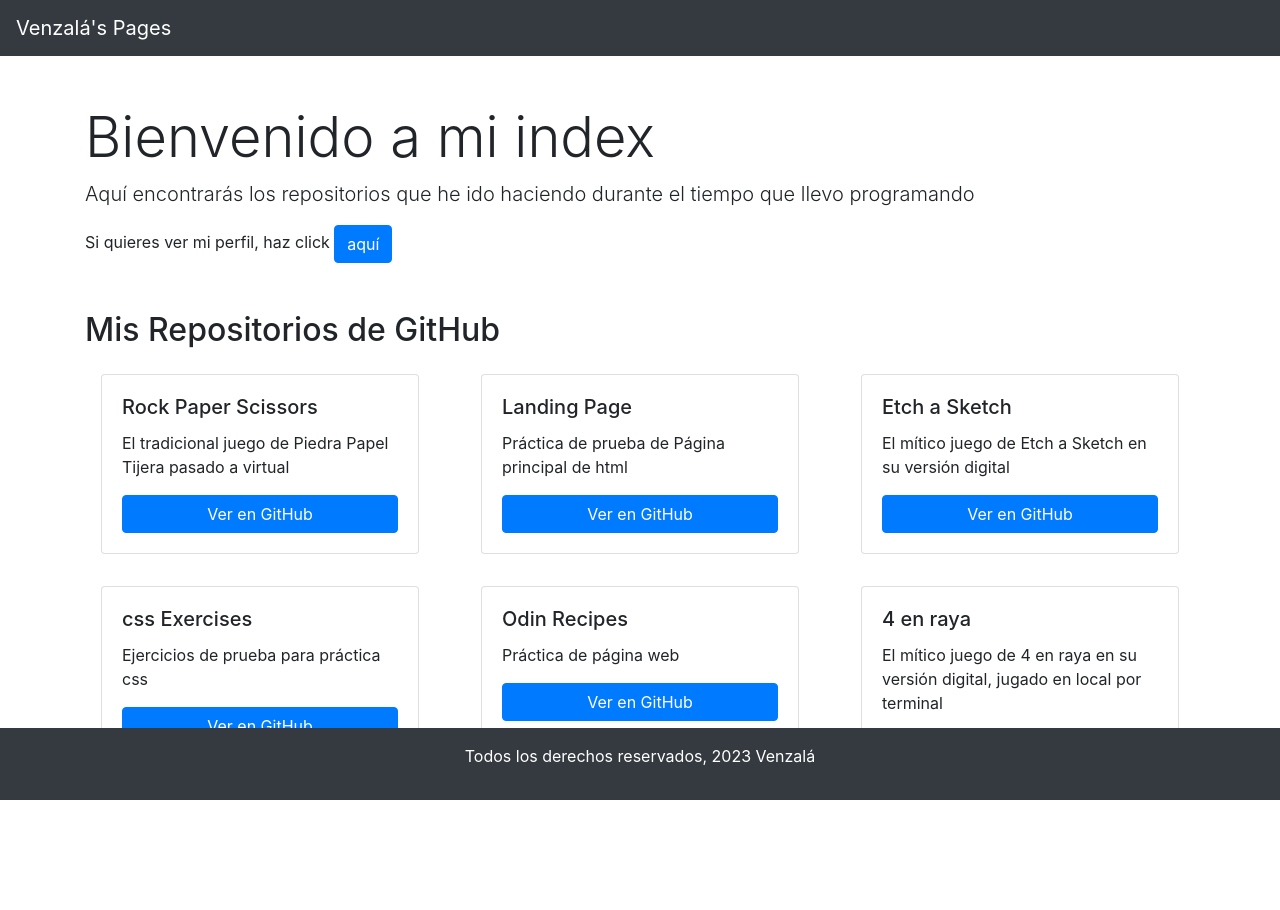
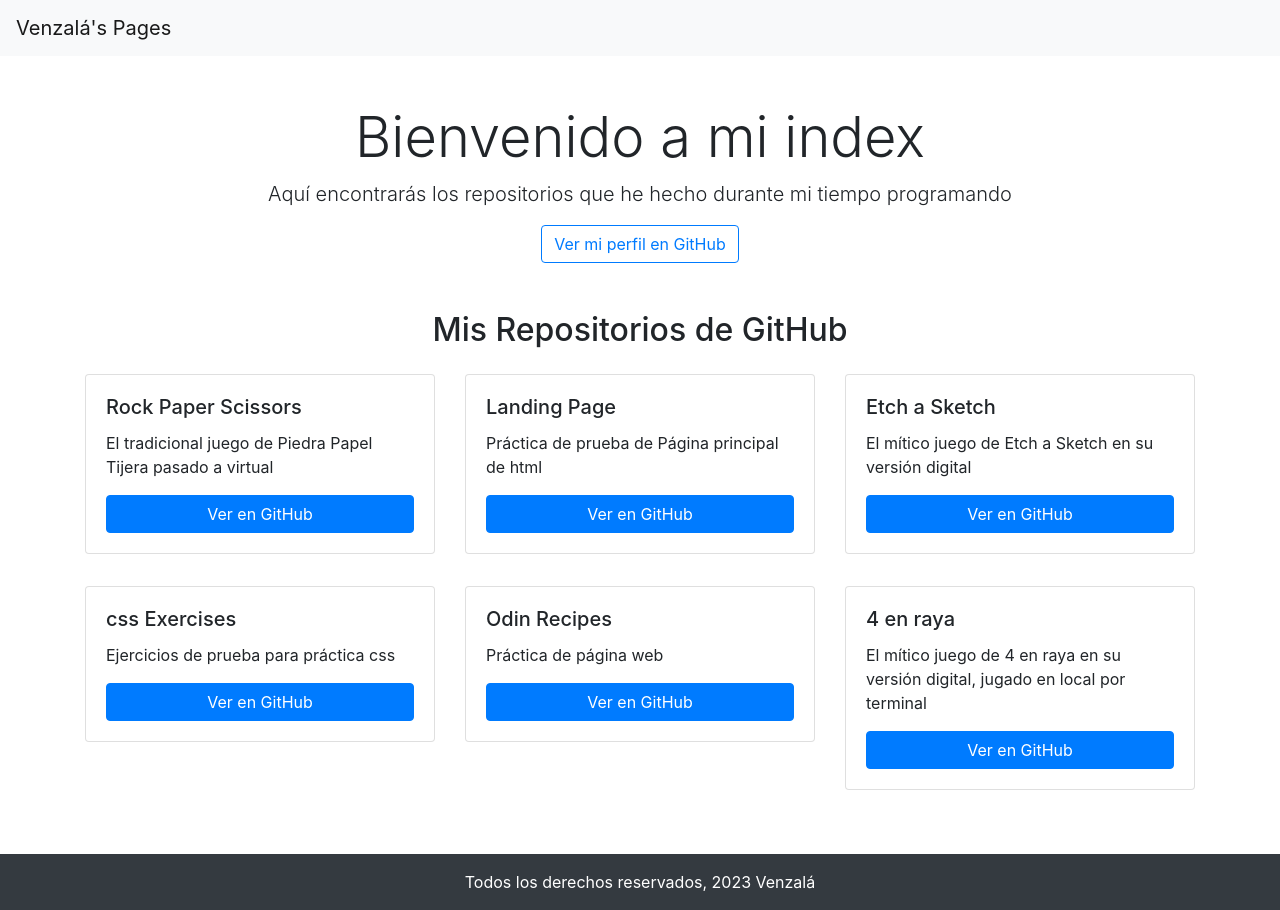
Before and after one commit to vxnzala1/vxnzala1.github.io, a plain HTML site: page index.html in a window 1280 px wide. Before the commit the page ends 806 px from the top, so only its background shows below. Drawn offline with nearby package versions, Linux system fonts and the light colour scheme.

Commit message:
Cambio de diseño de la página

```diff
--- a/index.html
+++ b/index.html
@@ -13,19 +13,23 @@
 <body>
 
     <!-- Navegación -->
-    <nav class="navbar navbar-expand-lg navbar-dark bg-dark">
+    <nav class="navbar navbar-expand-lg navbar-light bg-light">
         <a class="navbar-brand" href="#">Venzalá's Pages</a>
-        <!-- ... más código para la barra de navegación -->
+        <!-- (Puedes agregar aquí opciones de menú si lo deseas) -->
     </nav>
+
 
     <!-- Contenido Principal -->
     <div class="container mt-5">
-        <h1 class="display-4">Bienvenido a mi index</h1>
-        <p class="lead">Aquí encontrarás los repositorios que he ido haciendo durante el tiempo que llevo programando</p>
-        <p>Si quieres ver mi perfil, haz click <a href="https://github.com/vxnzala1/" class="btn btn-primary">aquí</a></p>
+        <h1 class="display-4 text-center">Bienvenido a mi index</h1>
+        <p class="lead text-center">Aquí encontrarás los repositorios que he hecho durante mi tiempo programando</p>
+        <div class="text-center">
+            <a href="https://github.com/vxnzala1/" class="btn btn-outline-primary">Ver mi perfil en GitHub</a>
+        </div>
+
 
         <!-- Contenedor de los repositorios -->
-        <h2 class="mt-5">Mis Repositorios de GitHub</h2>
+        <h2 class="mt-5 text-center">Mis Repositorios de GitHub</h2>
         <div id="repos" class="row">
 
             <!-- Repositorio en forma de card -->
@@ -103,9 +107,12 @@
         </div>
     </div>
 
+
     <!-- Pie de Página -->
-    <footer class="footer bg-dark text-white">
-        <p>Todos los derechos reservados, 2023 Venzalá</p>
+    <footer class="footer bg-dark text-white mt-5">
+        <div class="container">
+            <p class="mb-0">Todos los derechos reservados, 2023 Venzalá</p>
+        </div>
     </footer>
 
     <!-- Incluyendo jQuery y Bootstrap JS -->
--- a/styles.css
+++ b/styles.css
@@ -1,15 +1,27 @@
+/* Estilo para el footer pegajoso */
+body {
+    display: flex;
+    flex-direction: column;
+    min-height: 100vh;
+}
+
+.container {
+    flex: 1;
+}
+
 .footer {
-    position: absolute;
-    bottom: 0;
-    width: 100%;
     text-align: center;
-    padding: 1em;
-    background-color: #343a40;
+    padding: 1em 0;
 }
 
 /* Estilo para los cards de los repositorios */
 .card {
-    margin: 1em;
+    margin: 1em 0;
+    transition: transform 0.2s;
+}
+
+.card:hover {
+    transform: scale(1.05);
 }
 
 .card-body {
```
